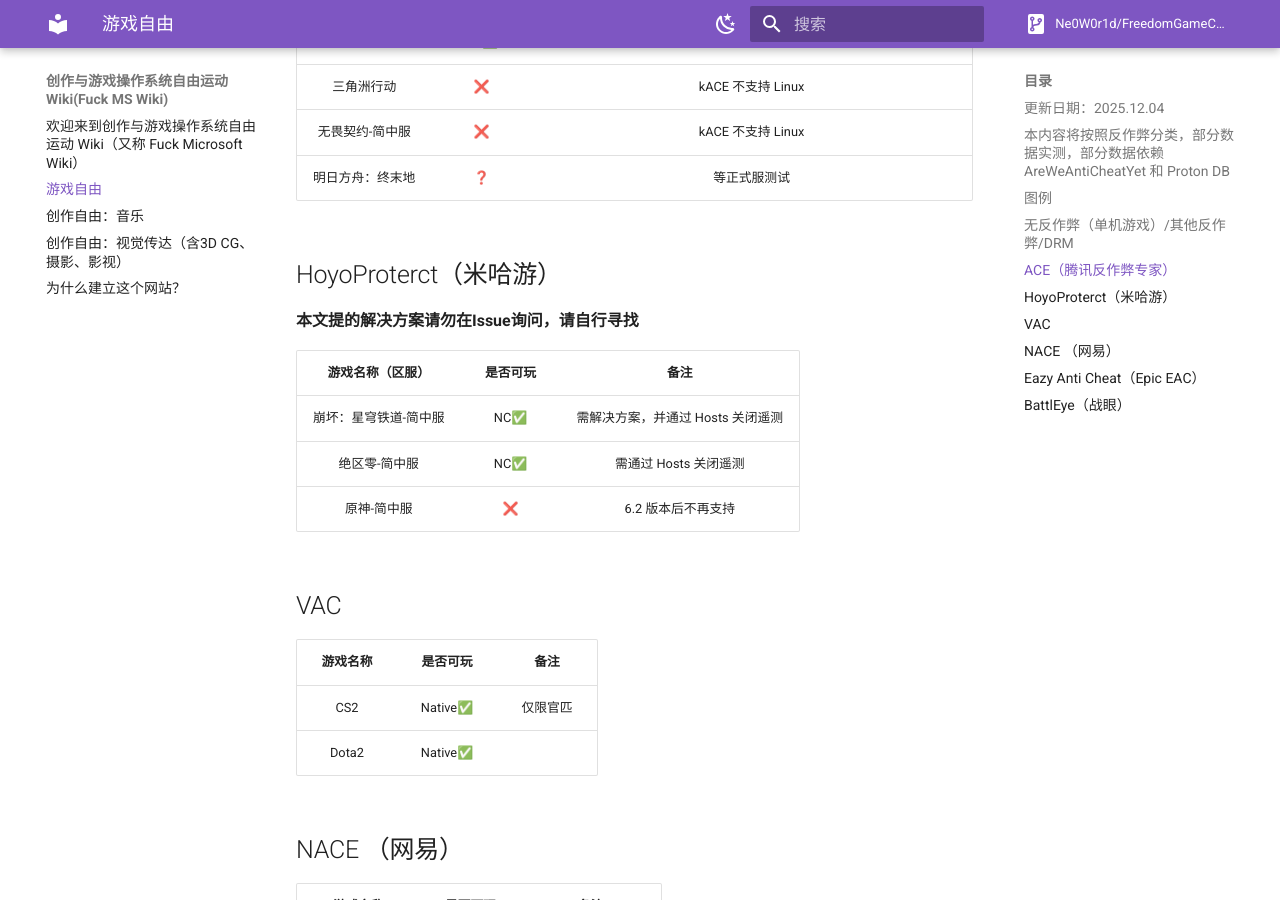
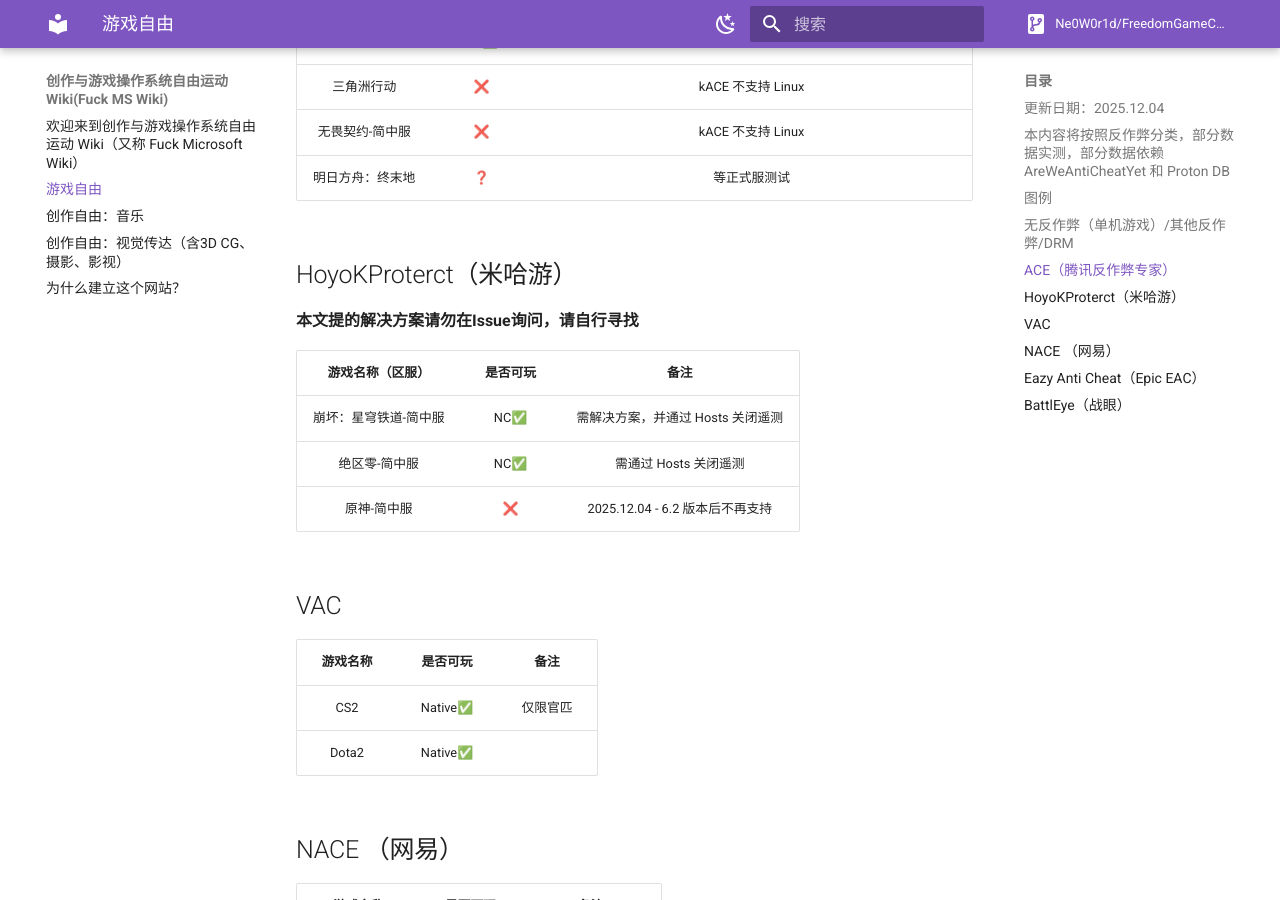
Before and after one commit to Ne0W0r1d/FreedomGameCreatorWiki, an MkDocs documentation site: the page built from docs/gamesfreedom.md, in a window 1280 px wide and 900 px high, scrolled down 1487 px. Built offline with MkDocs 1.6.1 and Material for MkDocs 9.7.7, drawn with Linux system fonts in a browser that asks for light colours; comment, search, counter and statistics services are not loaded.

Commit message:
修订 251204 2223

```diff
--- a/docs/gamesfreedom.md
+++ b/docs/gamesfreedom.md
@@ -38,7 +38,7 @@
 | 无畏契约-简中服 | ❌ | kACE 不支持 Linux |
 | 明日方舟：终末地 | ❓ | 等正式服测试 |
 
-## HoyoProterct（米哈游）
+## HoyoKProterct（米哈游）
 
 **本文提的解决方案请勿在Issue询问，请自行寻找**
 
@@ -46,7 +46,7 @@
 | :-----: | :-----: | :-----: |
 | 崩坏：星穹铁道-简中服 | NC✅ | 需解决方案，并通过 Hosts 关闭遥测 |
 | 绝区零-简中服 | NC✅ | 需通过 Hosts 关闭遥测 |
-| 原神-简中服 | ❌ | 6.2 版本后不再支持 |
+| 原神-简中服 | ❌ | 2025.12.04 - 6.2 版本后不再支持 |
 
 ## VAC
 
```
